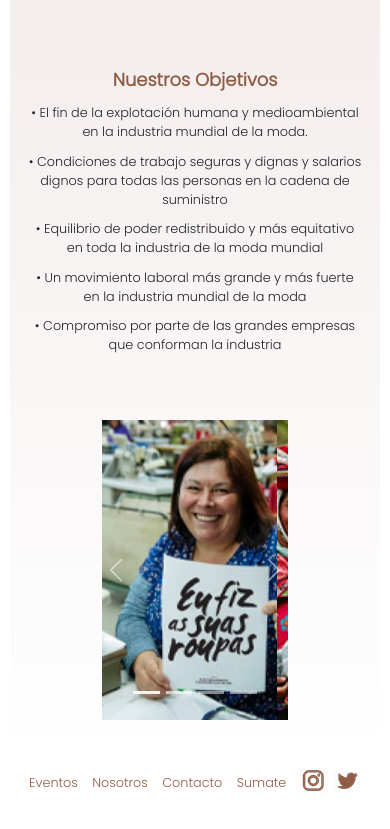
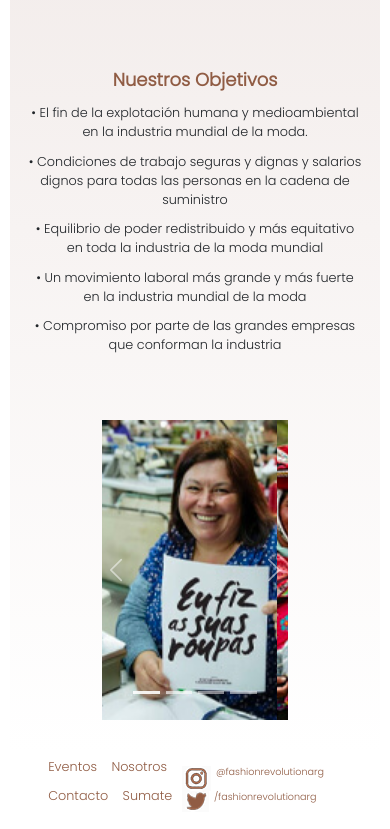
Before and after one commit to luciapapagno/fashionrevolution, a website: page nosotros.html in a window 390 px wide. Shown: the part 774-1603 px from the top of the page. Drawn offline with nearby package versions, Linux system fonts and the light colour scheme.

Commit message:
realice distintos cambios

```diff
--- a/nosotros.html
+++ b/nosotros.html
@@ -157,7 +157,7 @@
         </div>
         <!-- Footer -->
         <footer class="footer">
-
+            <div class="pie">
                 <ul>
                     <a href="eventos.html">
                         <li>Eventos</li>
@@ -172,12 +172,14 @@
                         <li>Sumate</li>
                     </a>
                 </ul>
-            <div class="redes">
-                <img src="img/instagram.png" alt="Red 1">
-                <img src="img/twitter.png" alt="Red 1">
             </div>
 
-
+            <div class="redes">
+                <img src="img/instagram.png" alt="Red 1" class="img-fluid">
+                <h6>@fashionrevolutionarg</h6>
+                <img src="img/twitter.png" alt="Red 3">
+                <h6>/fashionrevolutionarg</h6>
+            </div>
         </footer>
 
         <!-- Bootstrap JS-->
--- a/scss/_nosotros.scss
+++ b/scss/_nosotros.scss
@@ -76,4 +76,5 @@ color: $color-fuente;}}
     margin-right: auto;
     font-size:.9em ;
     grid-area: galeria;
-    width: 50%;}}
+    width: 50%;
+   padding-bottom: 3em;}}
--- a/scss/estilo.scss
+++ b/scss/estilo.scss
@@ -54,7 +54,8 @@ align-items: center;
 justify-content: center;
 margin-left: auto;
 margin-right: auto;
-p{font-size: 10rem;}
+p{font-size: 10rem;
+font-size: bold;}
 }
 h2 {padding-top: 0;}
 
@@ -100,8 +101,18 @@ h2 {padding-top: 0;}
     {grid-area: footer;
     display: flex;
     justify-content: space-between;
-    padding: 1rem;
-     .redes{padding-right: 1em;}}
+    flex-direction: row;
+    margin-right: 1.5em;
+    margin-left: 1.5em;
+     .redes{padding-right: 1em;
+      display: flex;
+      flex-wrap: wrap;
+      align-self: center;
+  h6 { color: $color-fuente;
+    font-size: .8em;
+    padding-left: .5em;
+    padding-right: 1em;
+  }}}
 
      ul li
      {display: inline-block;
@@ -153,8 +164,15 @@ h2 {padding-top: 0;}
       padding-top: 0;
       background: linear-gradient(white, #efe7e5, white); }
     .footer {
-      padding-left: .5em;
-      padding-right: .9em; }
+      padding-left: .2em;
+      padding-right: .9em;
+    display: flex;
+    .redes {
+      display: flex;
+      padding-right: .5em;
+  h6 {font-size: .6em;
+  margin-bottom: 1em;} }}
+
       .footer ul li {
         font-size: .8em; }
 
```
Also changed, not shown: contacto.html (+7 -5 lines), eventos.html (+4 -1 lines), index.html (+3 -1 lines), sumate.html (+6 -5 lines), css/estilo.css, img/costura.png. Lines whose indentation alone changed are shown as unchanged.
